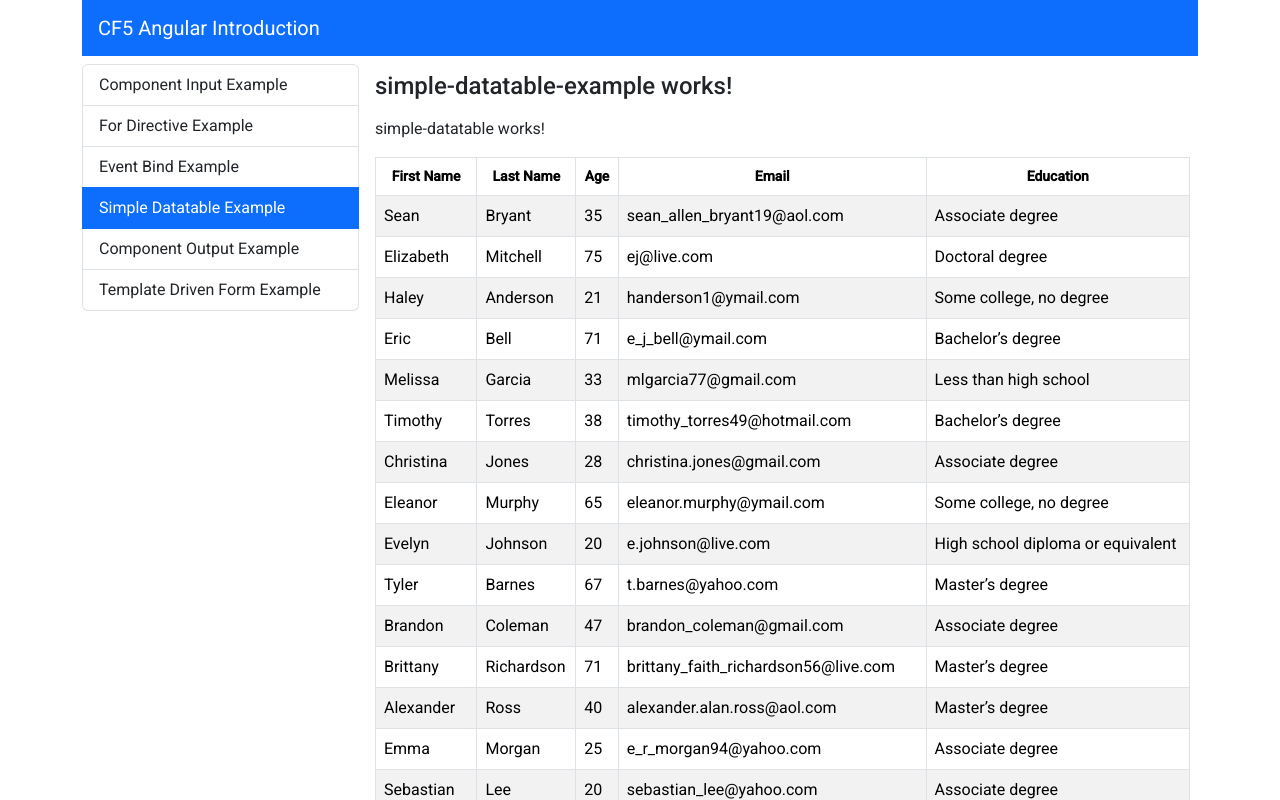
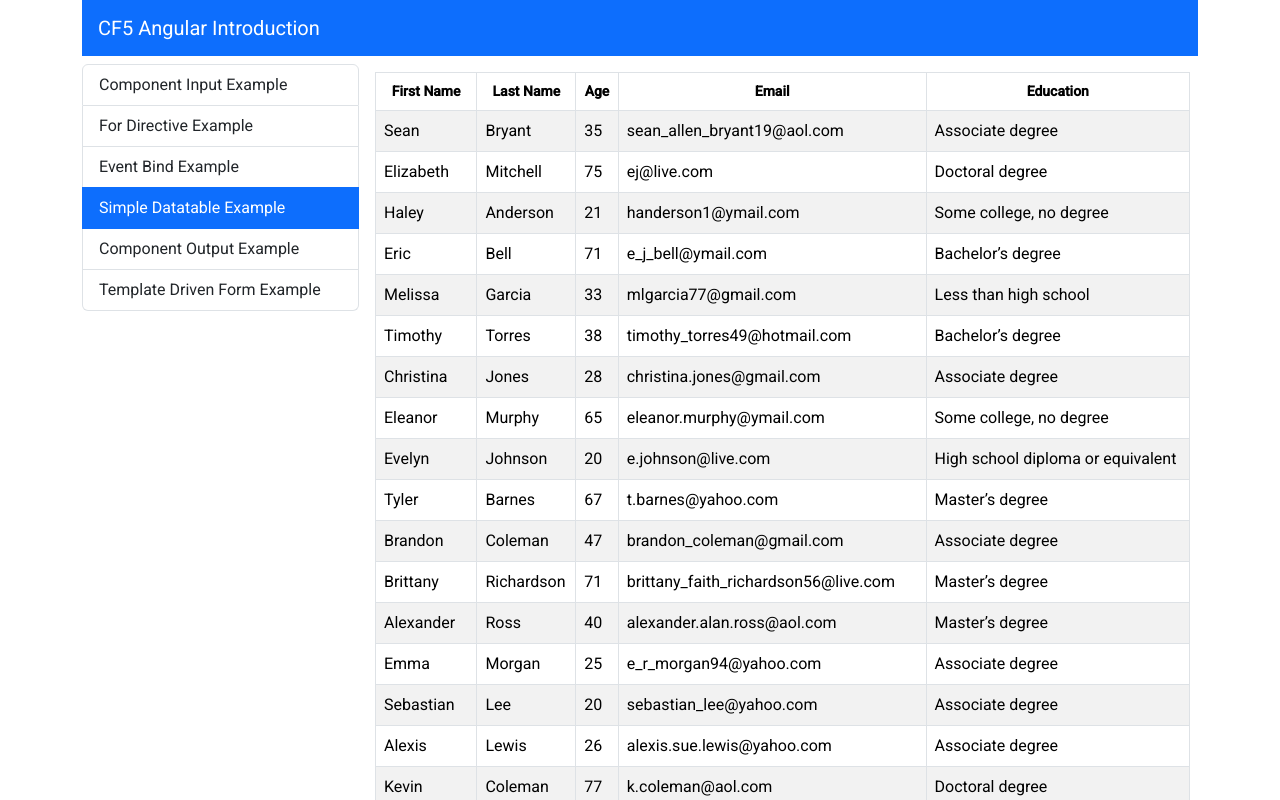
Before and after one commit to dimisysk/angular-introduction, an Angular app: page /simple-datatable-example in a window 1280 px wide. Shown: the top 800 px of the page. Built offline with nearby package versions, Linux system fonts and the light colour scheme.

Commit message:
driven forms

```diff
--- a/src/app/components/simple-datatable-example/simple-datatable-example.component.html
+++ b/src/app/components/simple-datatable-example/simple-datatable-example.component.html
@@ -1,2 +1 @@
-<h4><p>simple-datatable-example works!</p></h4>
 <app-simple-datatable [data]="manyPerson"></app-simple-datatable>
--- a/src/app/components/simple-datatable/simple-datatable.component.html
+++ b/src/app/components/simple-datatable/simple-datatable.component.html
@@ -1,4 +1,3 @@
-<p>simple-datatable works!</p>
 <table class="table table-bordered table-striped text-wrap">
   <thead>
     <tr class="align-middle text-center small">
```
